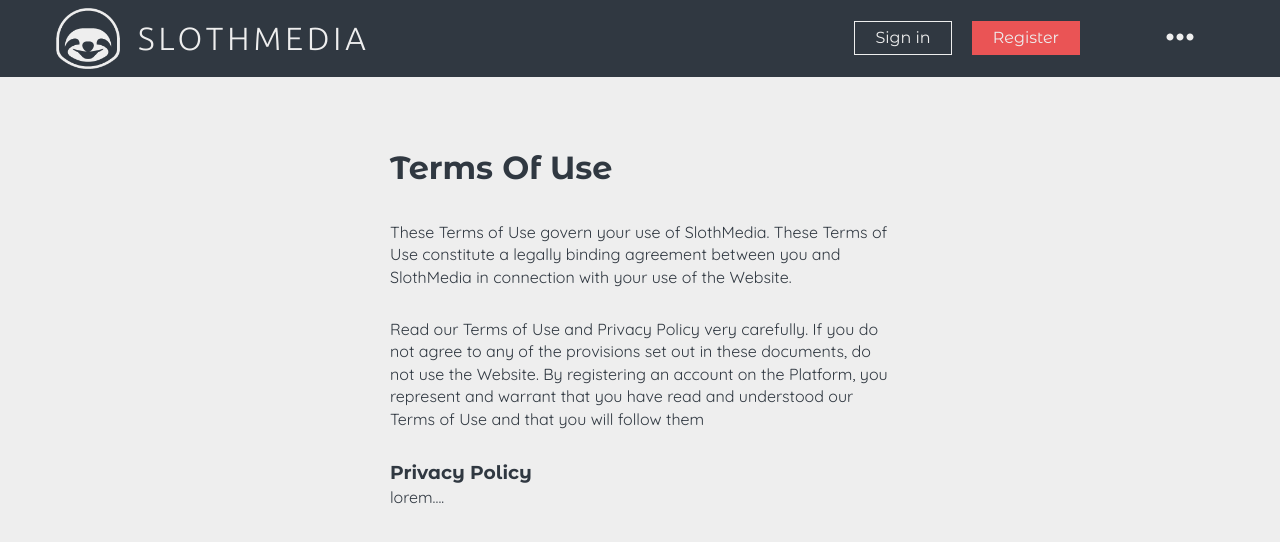
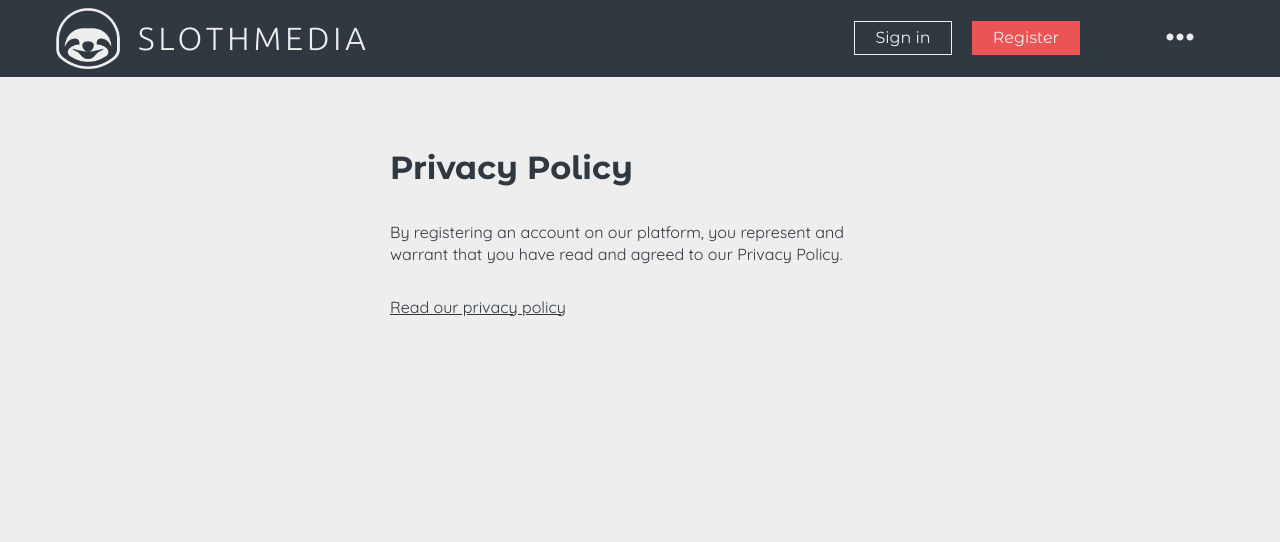
Before and after one commit to Disabledbarrel/slothmedia, a React (Create React App) app in the folder slothapp/client/: page /terms in a window 1280 px wide. Shown: the top 542 px of the page. Built offline with nearby package versions, Linux system fonts and the light colour scheme; the HTML template or start-up script is replaced by a standard one.

Commit message:
added privacy policy

```diff
--- a/slothapp/client/src/App.css
+++ b/slothapp/client/src/App.css
@@ -178,7 +178,10 @@ label {
   font-size: 1.2rem;
   border: 1px solid #ccc;
 }
-
+.form input[type='checkbox'] {
+  margin: 5px 10px 15px 0;
+  float: left;
+}
 .form input[type='text']:focus,
 .form input[type='email']:focus,
 .form input[type='password']:focus,
@@ -722,7 +725,7 @@ img {
 }
 .toggle-button:active, .toggle-button:focus {
   border: none;
-  outline: none;
+  outline: 2px solid #ffe36e;
 }
 .terms-link {
   text-decoration: underline;
@@ -892,7 +895,9 @@ img {
   .about-concept {
     margin-bottom: 0;
   }
-
+  .checkbox-text {
+    font-size: small;
+  }
 }
 
 @media (max-width: 1025px) {
--- a/slothapp/client/src/components/about/About.js
+++ b/slothapp/client/src/components/about/About.js
@@ -17,7 +17,7 @@ const About = () => {
                         Streamable, Vimeo, Wistia, Mixcloud, and DailyMotion.
                         </p>
                         <p>
-                        <Link to="/terms" title="Go to terms page" className="terms-link">Read our Terms Of Use and Privacy Policy</Link>
+                        <Link to="/terms" title="Go to terms page" className="terms-link">Read our Privacy Policy</Link>
                         </p>
                         <p>
                             <Link to="/register" title="Go to register page" className="btn btn-red btn-create">Register</Link>
--- a/slothapp/client/src/components/about/Terms.js
+++ b/slothapp/client/src/components/about/Terms.js
@@ -1,5 +1,5 @@
 import React, { Fragment } from 'react';
-import { Link } from 'react-router-dom';
+import Policy from '../../img/privacy_policy.pdf';
 
 const About = () => {
     return (
@@ -7,18 +7,12 @@ const About = () => {
             <section className="container">
                 <div className="concept bg-primary about-concept">
                     <div className="concept-text info-text">
-                        <h2 className="about-header">Terms Of Use</h2>
-                        <p>These Terms of Use govern your use of SlothMedia. These Terms of Use constitute a legally binding agreement between you and SlothMedia
-                            in connection with your use of the Website.
+                        <h2 className="about-header">Privacy Policy</h2>
+                        <p>
+                        By registering an account on our platform, you represent and warrant that you have read and agreed to our Privacy Policy.
                         </p>
                         <p>
-                        Read our Terms of Use and Privacy Policy very carefully. If you do not agree to any of the provisions set out in these documents,
-                        do not use the Website. By registering an account on the Platform, you represent and warrant that you have read and understood our
-                        Terms of Use and that you will follow them
-                        </p>
-                        <h3>Privacy Policy</h3>
-                        <p>
-                            lorem....
+                            <a href = {Policy} className="terms-link" title="Link to Privacy policy document" target = "_blank">Read our privacy policy</a>
                         </p>
                     </div>
                 </div>
--- a/slothapp/client/src/components/auth/Register.js
+++ b/slothapp/client/src/components/auth/Register.js
@@ -92,6 +92,8 @@ const Register = () => {
                                 required
                                 />
                         </div>
+                        <input type="checkbox" name="checked" id="checkbox" required/>
+                             <p className="checkbox-text">I agree to the storage of the above information</p>
                         <input type="submit" className="btn btn-red btn-create btn-login" value="Register" />
                     </form>
                     <p className="signup">
```
Also changed, not shown: 1 other file (tests, documents, lock files or other folders).
